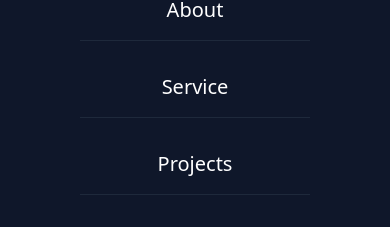
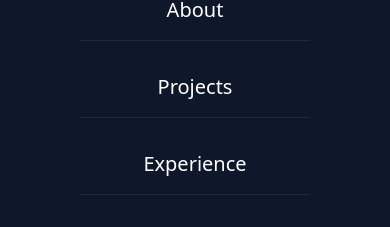
Before and after one commit to patrickeugenesacueza/Yujin-Portfolio, a React (Vite) app in the folder portfolio/: page / in a window 390 px wide. Both pictures are taken after a click on the button 302 px from the left and 36 px from the top of the page. Shown: the part 257-484 px from the top of the page. Built offline with nearby package versions, Linux system fonts and the light colour scheme.

Commit message:
Update Nav.jsx

```diff
--- a/portfolio/src/Pages/Nav.jsx
+++ b/portfolio/src/Pages/Nav.jsx
@@ -19,10 +19,10 @@ const Nav = () => {
             <Link to="About">About</Link>
           </li>
           <li className="my-4 py-4 border-b border-slate-800 hover:bg-slate-800 hover:rounded">
-            <Link to="Service">Service</Link>
+            <Link to="Service">Projects</Link>
           </li>
           <li className="my-4 py-4 border-b border-slate-800 hover:bg-slate-800 hover:rounded">
-            <Link to="Projects">Projects</Link>
+            <Link to="Projects">Experience</Link>
           </li>
           <li className="my-4 py-4 border-b border-slate-800 hover:bg-slate-800 hover:rounded">
             <Link to="Contacts">Contacts</Link>
```
